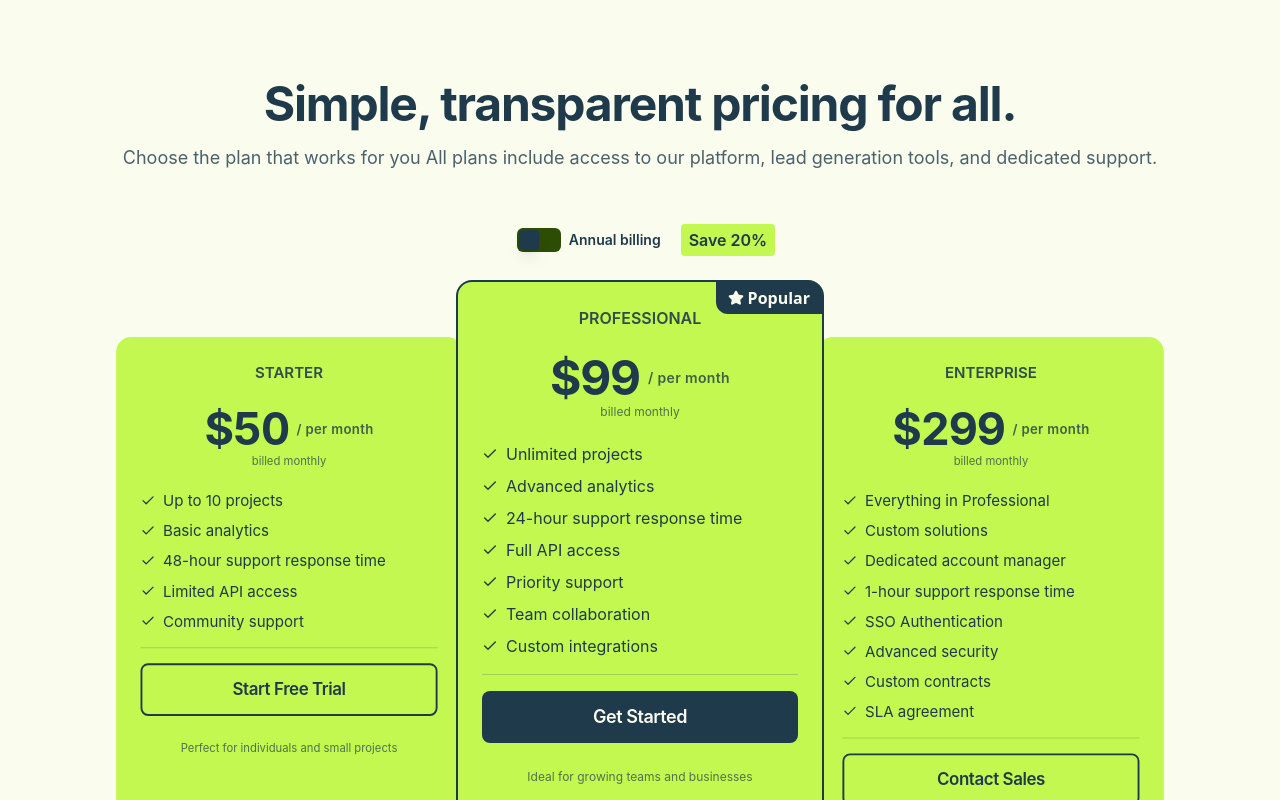
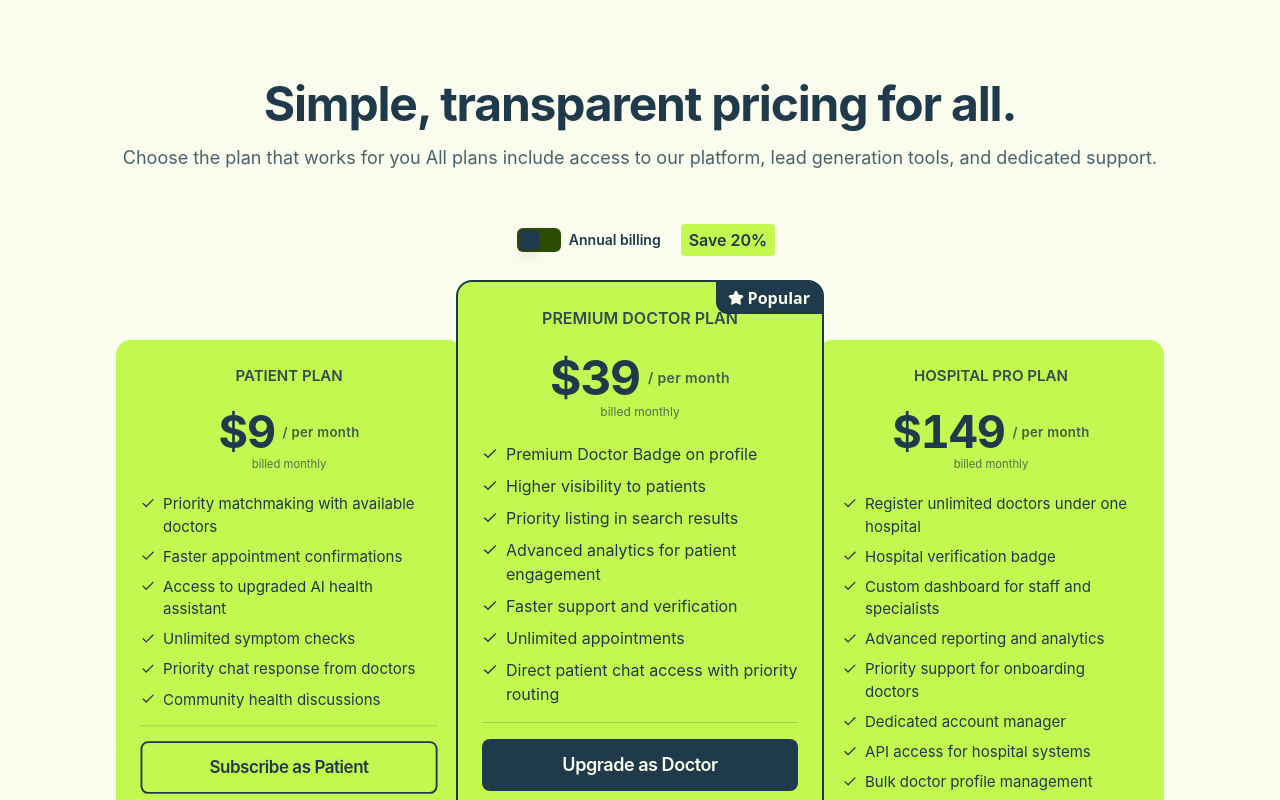
Before and after one commit to hacketthadwin/HealthCare, a React (Create React App) app in the folder frontend/: page /pricing in a window 1280 px wide. Shown: the top 800 px of the page. Built offline with nearby package versions, Linux system fonts and the light colour scheme; no server answers.

Commit message:
Update congusted-pricing.jsx

```diff
--- a/frontend/src/components/mvpblocks/congusted-pricing.jsx
+++ b/frontend/src/components/mvpblocks/congusted-pricing.jsx
@@ -41,62 +41,64 @@ const useMediaQuery = (query) => {
 
 const plans = [
   {
-    name: "STARTER",
-    price: "50",
-    yearlyPrice: "40",
+    name: "PATIENT PLAN",
+    price: "9",
+    yearlyPrice: "7",
     period: "per month",
     features: [
-      "Up to 10 projects",
-      "Basic analytics",
-      "48-hour support response time",
-      "Limited API access",
-      "Community support",
+      "Priority matchmaking with available doctors",
+      "Faster appointment confirmations",
+      "Access to upgraded AI health assistant",
+      "Unlimited symptom checks",
+      "Priority chat response from doctors",
+      "Community health discussions",
     ],
-    description: "Perfect for individuals and small projects",
-    buttonText: "Start Free Trial",
+    description: "Best for patients who want faster responses and enhanced AI support.",
+    buttonText: "Subscribe as Patient",
     href: "/sign-up",
     isPopular: false,
   },
   {
-    name: "PROFESSIONAL",
-    price: "99",
-    yearlyPrice: "79",
+    name: "PREMIUM DOCTOR PLAN",
+    price: "39",
+    yearlyPrice: "29",
     period: "per month",
     features: [
-      "Unlimited projects",
-      "Advanced analytics",
-      "24-hour support response time",
-      "Full API access",
-      "Priority support",
-      "Team collaboration",
-      "Custom integrations",
+      "Premium Doctor Badge on profile",
+      "Higher visibility to patients",
+      "Priority listing in search results",
+      "Advanced analytics for patient engagement",
+      "Faster support and verification",
+      "Unlimited appointments",
+      "Direct patient chat access with priority routing",
     ],
-    description: "Ideal for growing teams and businesses",
-    buttonText: "Get Started",
+    description: "Ideal for doctors who want more visibility, insights, and patient reach.",
+    buttonText: "Upgrade as Doctor",
     href: "/sign-up",
     isPopular: true,
   },
   {
-    name: "ENTERPRISE",
-    price: "299",
-    yearlyPrice: "239",
+    name: "HOSPITAL PRO PLAN",
+    price: "149",
+    yearlyPrice: "119",
     period: "per month",
     features: [
-      "Everything in Professional",
-      "Custom solutions",
+      "Register unlimited doctors under one hospital",
+      "Hospital verification badge",
+      "Custom dashboard for staff and specialists",
+      "Advanced reporting and analytics",
+      "Priority support for onboarding doctors",
       "Dedicated account manager",
-      "1-hour support response time",
-      "SSO Authentication",
-      "Advanced security",
-      "Custom contracts",
-      "SLA agreement",
+      "API access for hospital systems",
+      "Bulk doctor profile management",
     ],
-    description: "For large organizations with specific needs",
-    buttonText: "Contact Sales",
+    description: "Designed for clinics and hospitals wanting a unified management system.",
+    buttonText: "Register Hospital",
     href: "/contact",
     isPopular: false,
   },
 ];
+
 
 const MotionDiv = ({ children, initial, whileInView, viewport, transition, className, style }) => {
   const [isVisible, setIsVisible] = React.useState(false);
```
